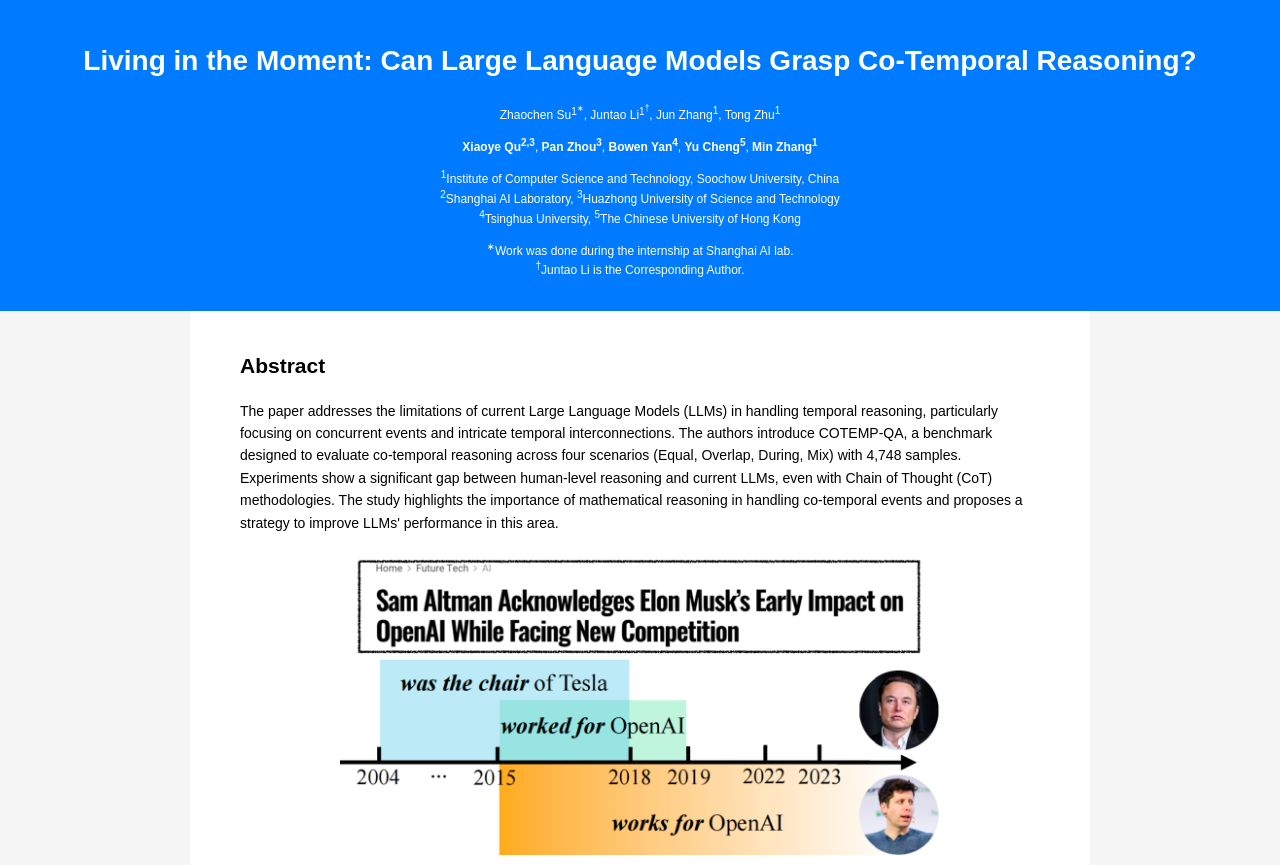
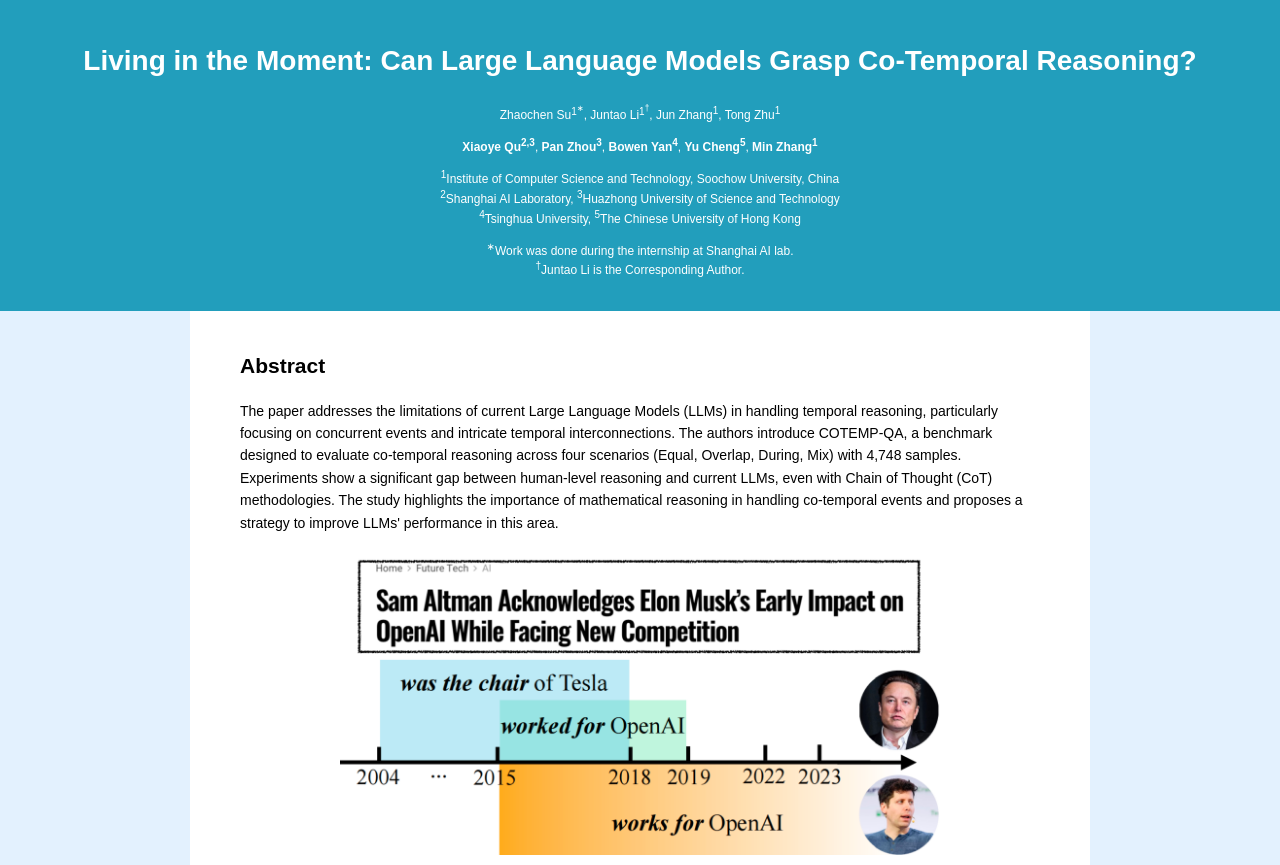
Before and after one commit to LasRuinasCirculares/Cotempqa.github.io, a plain HTML site: page index.html in a window 1280 px wide. Shown: the top 865 px of the page. Drawn offline with Linux system fonts and the light colour scheme.

Commit message:
Update index.html

```diff
--- a/index.html
+++ b/index.html
@@ -11,10 +11,10 @@
             line-height: 1.6;
             margin: 0;
             padding: 0;
-            background-color: #f5f5f5; /* 背景颜色 */
+            background-color: #E3F1FE; /* 背景颜色 */
         }
         .header {
-            background-color: #007BFF;
+            background-color: #229EBC;
             color: white;
             padding: 20px 50px; /* 设置页眉左右内边距 */
             text-align: center;
```
